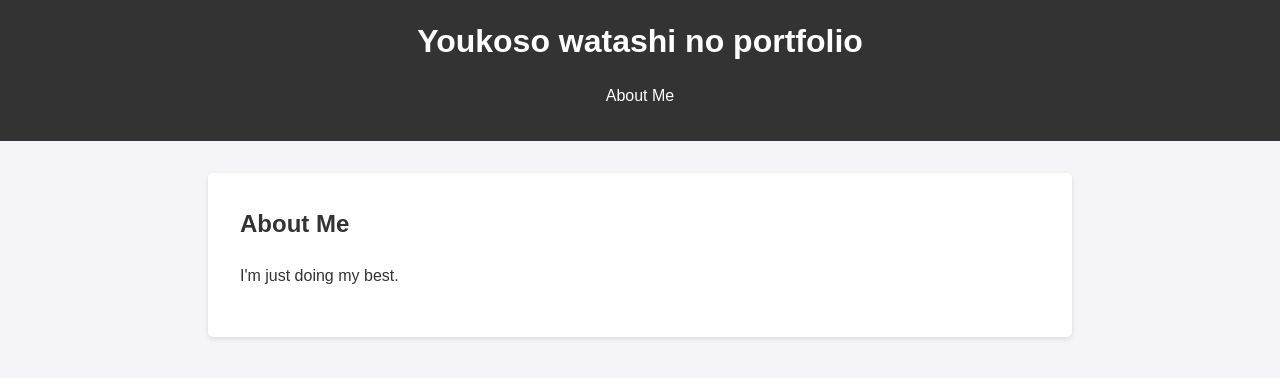
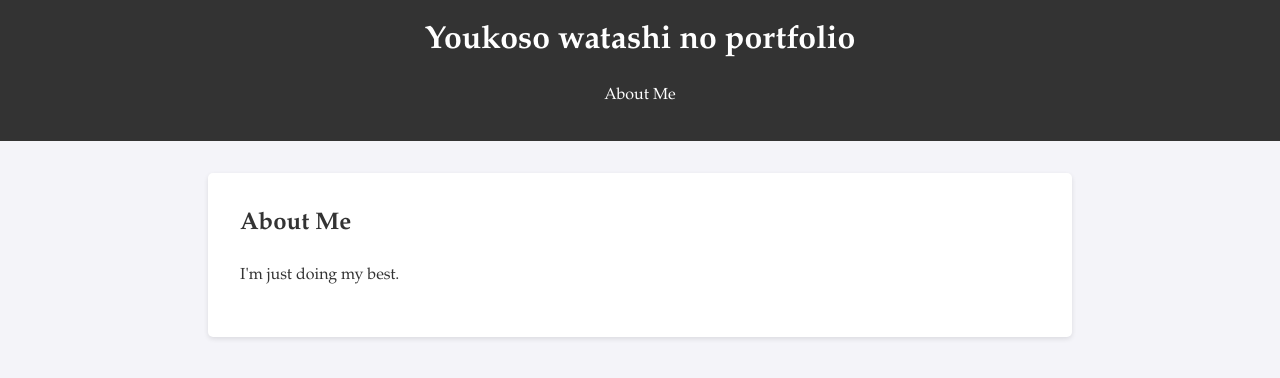
Before and after one commit to jc4657/Portfolio, a plain HTML site: page index.html in a window 1280 px wide. Drawn offline with Linux system fonts and the light colour scheme.

Commit message:
Update style.css

```diff
--- a/style.css
+++ b/style.css
@@ -1,5 +1,5 @@
 body {
-  font-family: Arial, sans-serif;
+  font-family: Garamond, serif;
   line-height: 1.6;
   margin: 0;
   padding: 0;
```
